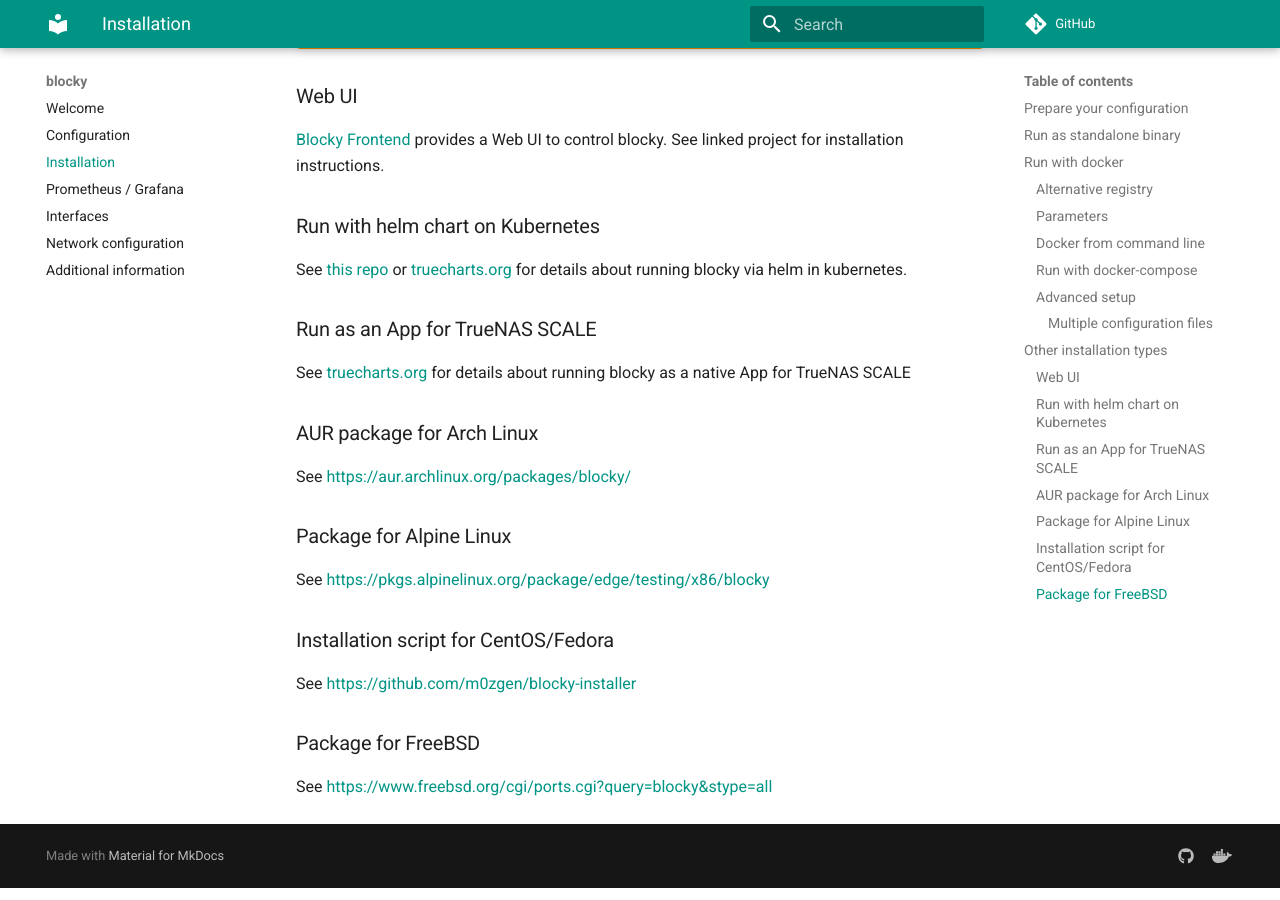
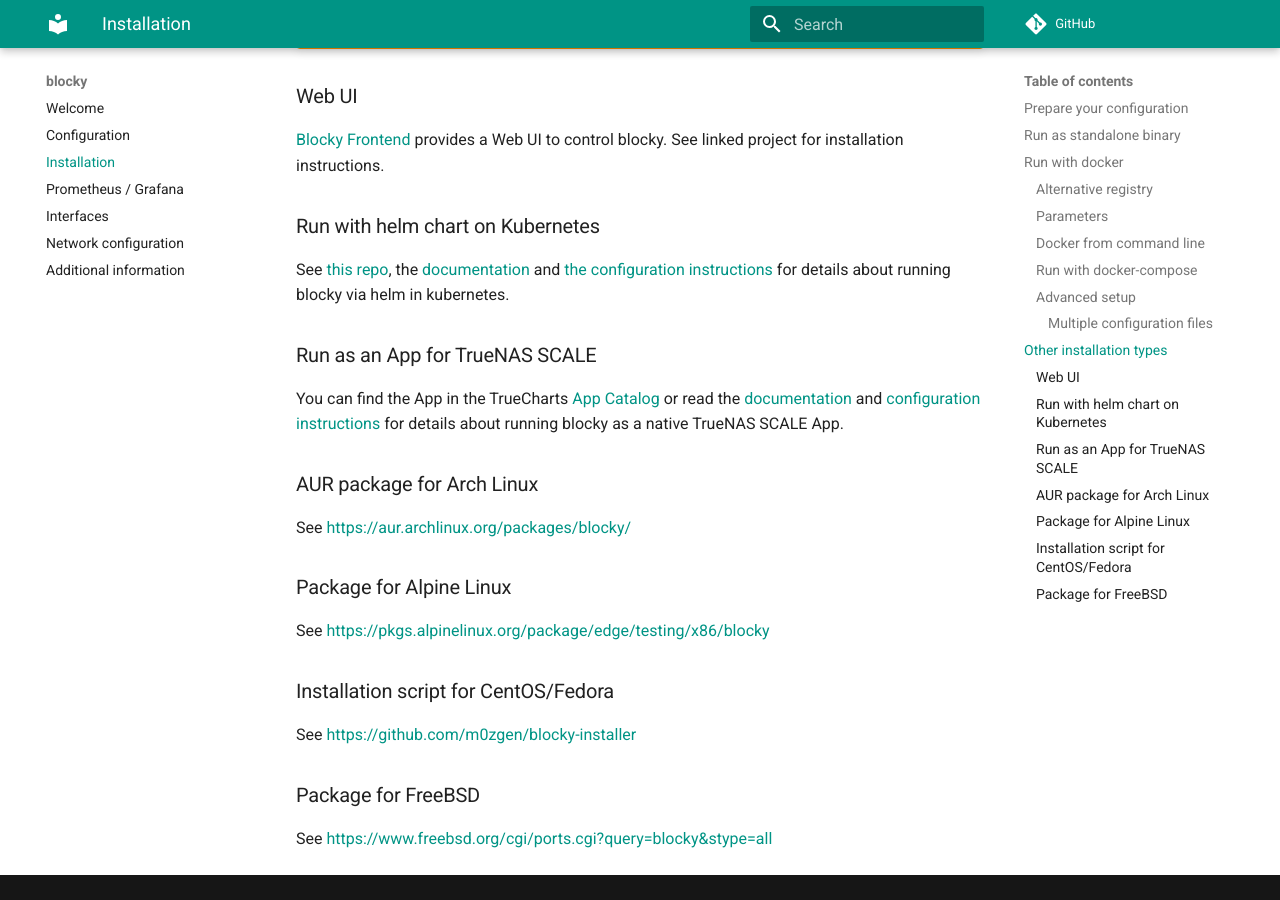
Before and after one commit to 0xERR0R/blocky, an MkDocs documentation site: the page built from docs/installation.md, in a window 1280 px wide and 900 px high, scrolled down 3304 px. Built offline with MkDocs 1.6.1 and Material for MkDocs 9.7.7, drawn with Linux system fonts in a browser that asks for light colours; comment, search, counter and statistics services are not loaded.

Commit message:
Improve linked documentation

```diff
--- a/docs/installation.md
+++ b/docs/installation.md
@@ -150,12 +150,15 @@
 
 ### Run with helm chart on Kubernetes
 
-See [this repo](https://github.com/truecharts/charts/tree/master/charts/enterprise/blocky)
-or [truecharts.org](https://truecharts.org/docs/charts/blocky) for details about running blocky via helm in kubernetes.
+See [this repo](https://github.com/truecharts/charts/tree/master/charts/enterprise/blocky),
+the [documentation](https://truecharts.org/docs/charts/enterprise/blocky/)
+and [the configuration instructions](https://truecharts.org/docs/charts/enterprise/blocky/installation-notes) for details about running blocky via helm in kubernetes.
 
 ### Run as an App for TrueNAS SCALE
 
-See [truecharts.org](https://truecharts.org/docs/charts/blocky) for details about running blocky as a native App for TrueNAS SCALE
+You can find the App in the TrueCharts [App Catalog](https://truecharts.org/docs/manual/SCALE%20Apps/Adding-TrueCharts)
+or read the [documentation](https://truecharts.org/docs/charts/enterprise/blocky/)
+and [ configuration instructions](https://truecharts.org/docs/charts/enterprise/blocky/installation-notes) for details about running blocky as a native TrueNAS SCALE App.
 
 ### AUR package for Arch Linux
 
```
